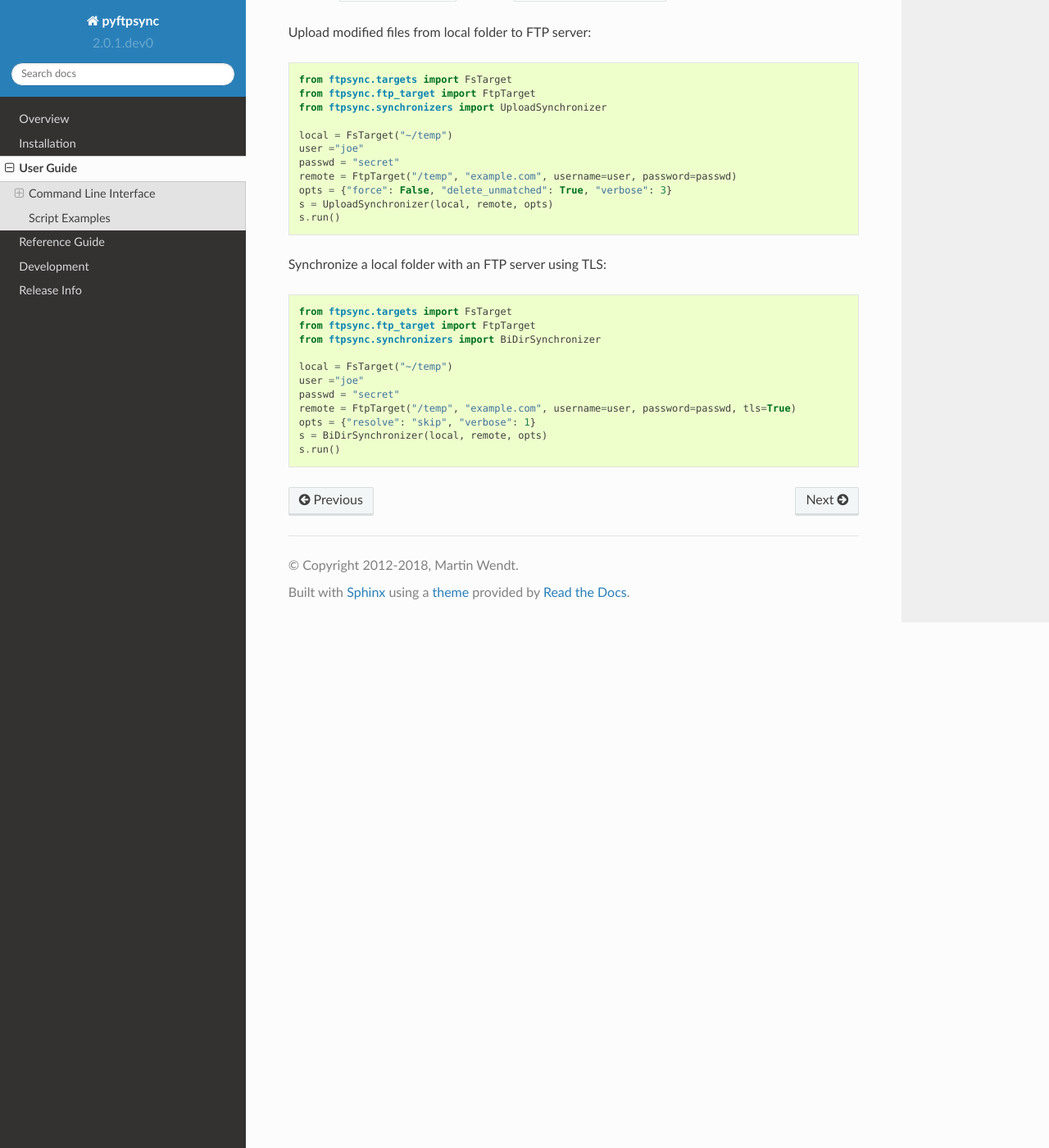
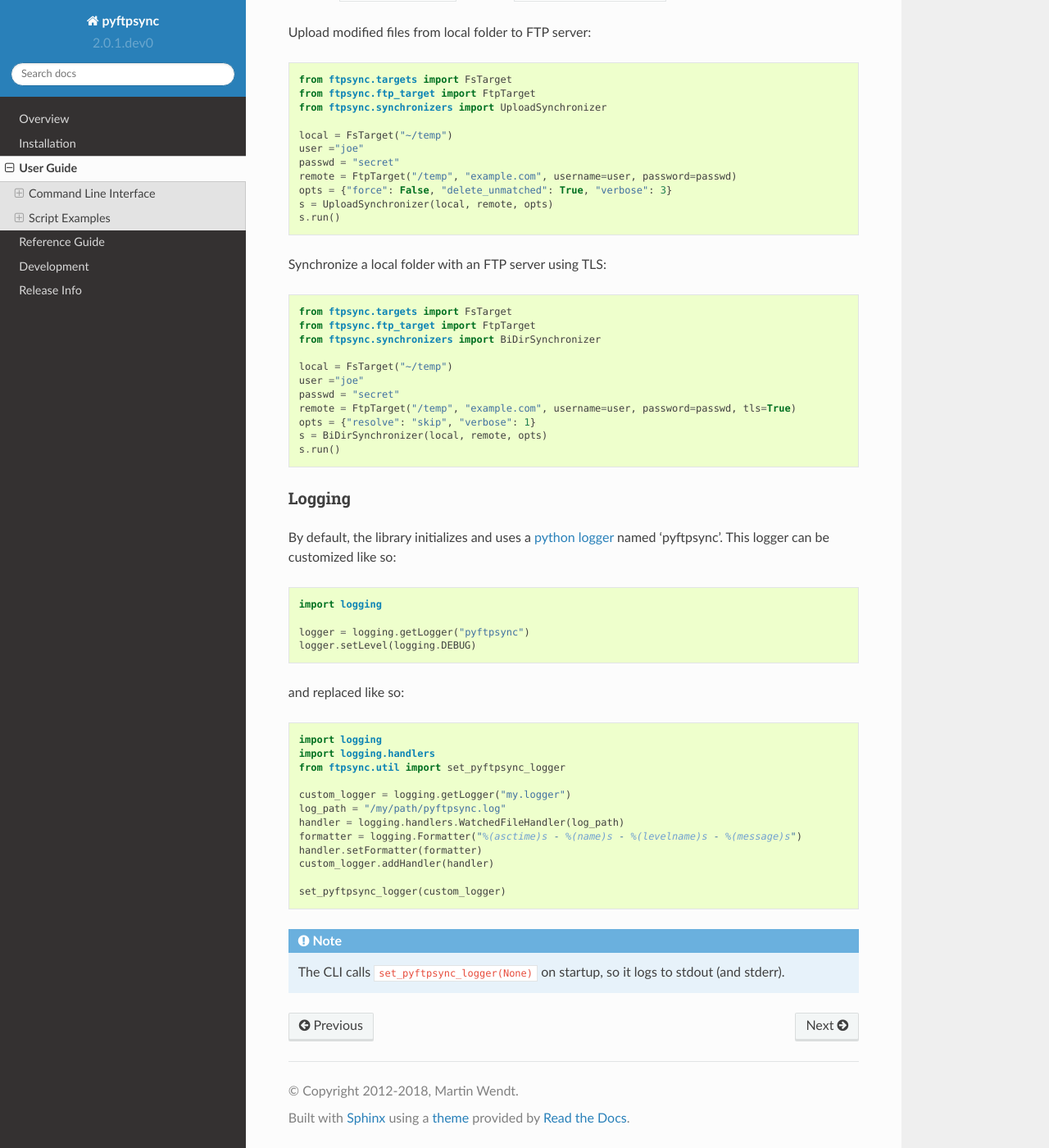
Before and after one commit to mar10/pyftpsync, a Sphinx documentation site: the page built from docs/sphinx/user_guide.rst, in a window 1280 px wide and 1400 px high, scrolled down 5445 px. Shown: the whole window at 82% size. Built offline with Sphinx 7.4.7 and the Read the Docs theme 2.0.0, drawn with Linux system fonts in a browser that asks for light colours; the version number is read from the project's files by our own code.

Commit message:
Add docs on custom logging
Update #27

```diff
--- a/docs/sphinx/user_guide.rst
+++ b/docs/sphinx/user_guide.rst
@@ -300,3 +300,37 @@
   opts = {"resolve": "skip", "verbose": 1}
   s = BiDirSynchronizer(local, remote, opts)
   s.run()
+
+
+Logging
+-------
+
+By default, the library initializes and uses a
+`python logger <https://docs.python.org/library/logging.html>`_ named 'pyftpsync'.
+This logger can be customized like so::
+
+    import logging
+
+    logger = logging.getLogger("pyftpsync")
+    logger.setLevel(logging.DEBUG)
+
+and replaced like so::
+
+    import logging
+    import logging.handlers
+    from ftpsync.util import set_pyftpsync_logger
+
+    custom_logger = logging.getLogger("my.logger")
+    log_path = "/my/path/pyftpsync.log"
+    handler = logging.handlers.WatchedFileHandler(log_path)
+    formatter = logging.Formatter("%(asctime)s - %(name)s - %(levelname)s - %(message)s")
+    handler.setFormatter(formatter)
+    custom_logger.addHandler(handler)
+
+    set_pyftpsync_logger(custom_logger)
+
+
+.. note::
+
+    The CLI calls ``set_pyftpsync_logger(None)`` on startup, so it logs to stdout
+    (and stderr).
```
